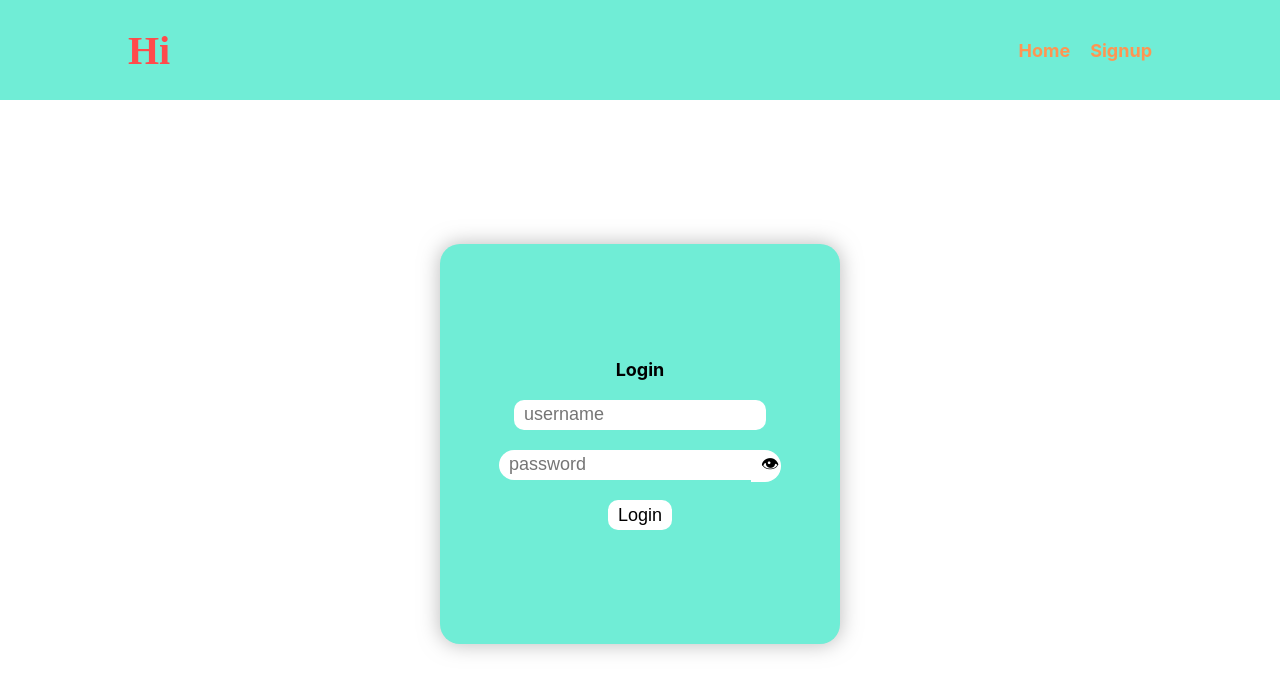
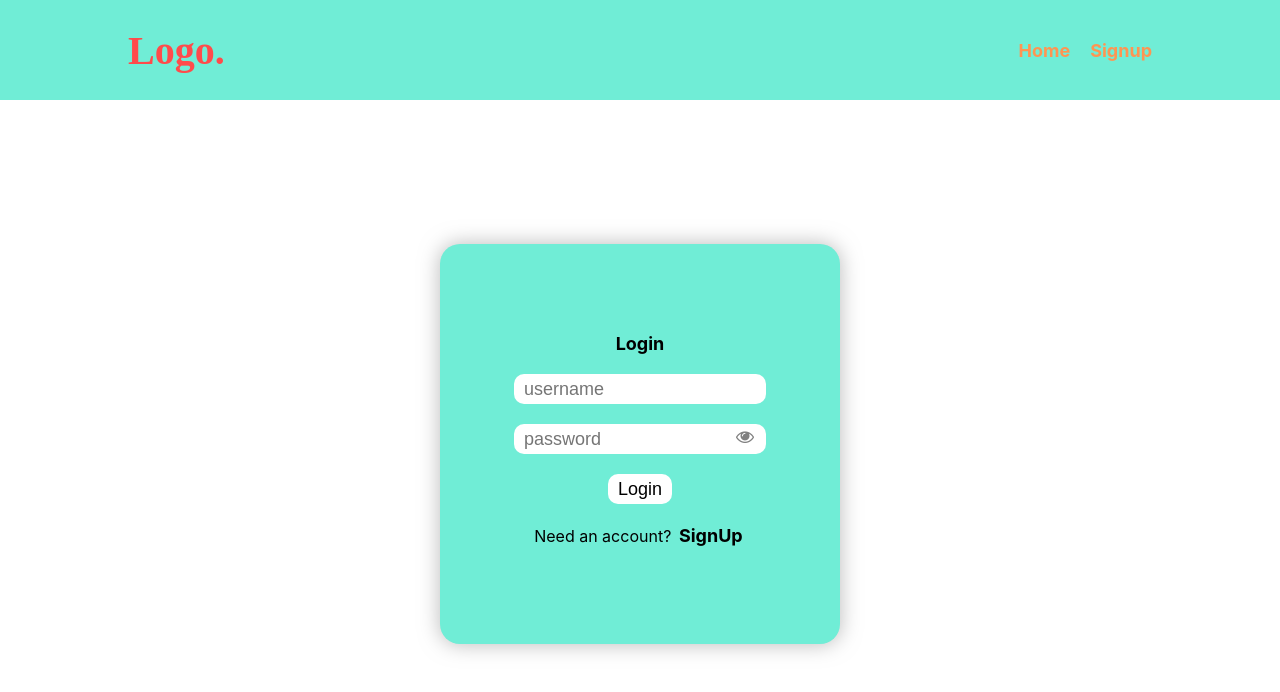
Before and after one commit to raja8807/shopping-react-app-new, a React (Create React App) app in the folder shopping-app/: page /cart in a window 1280 px wide. Shown: the top 692 px of the page. Built offline with nearby package versions, Linux system fonts and the light colour scheme; no server answers.

Commit message:
signup posted

```diff
--- a/shopping-app/src/components/header/Header.js
+++ b/shopping-app/src/components/header/Header.js
@@ -26,8 +26,9 @@ function Header(props) {
             <div className="container">
                 <div className="headerWrapper">
                     <div className="logo">
-                        <p>{"Hi "+currentUser}</p>
+                        <p>Logo.</p>
                     </div>
+                    {isLoggedIn && <p>Welcome {currentUser}</p>}
                     <nav>
                         <Link to="/">Home</Link>
                         <Link to='/signup'>Signup</Link>
--- a/shopping-app/src/components/login/login.css
+++ b/shopping-app/src/components/login/login.css
@@ -22,7 +22,7 @@
     flex-direction: column;
     text-align: center;
     box-shadow: 0px 0px 20px 1px rgba(128, 128, 128, 0.5);
-
+    position: relative;
 }
 
 .login h1{
@@ -59,20 +59,54 @@
 }
 
 #passwordInput{
-    border-radius: 20px 0px 0px 20px;
+    /* border-radius: 20px 0px 0px 20px; */
     margin: 20px 0px;
     /* height: 31px; */
 }
 
-.loginForm input[type="button"]{
+/* .loginForm input[type="button"]{
     width: 30px;
     border-radius: 0px 20px 20px 0px;
     background-color: white;
     margin-top: 1px;
     cursor: pointer;
     height: 32px;
+} */
+
+.eye{
+    background-color: white;
+    border-radius: 50%;
+    width: 20px;
+    height: 20px;
+    position: absolute;
+    right: 85px;
+    bottom: 198px;
+    cursor: pointer;
+    color: grey;
 }
 
-.loginForm input[type="button"]:hover{
-    background-color: grey;
+.eye:hover{
+    /* background-color: rgb(218, 218, 218); */
+    color: black;
+    transform: scale(1.1);
+
 }
+
+.needaccount{
+    font-size: 16px;
+}
+
+.needaccount span{
+    display: inline-block;
+    width: 70px;
+    height: 30px;
+    /* background-color: red; */
+}
+
+.needaccount span:hover{
+    transform: scale(1.1);
+}
+
+.signupLink{
+    font-weight: bolder;
+}
--- a/shopping-app/src/components/login/login.js
+++ b/shopping-app/src/components/login/login.js
@@ -1,16 +1,13 @@
 import './login.css'
 
 import { useEffect } from 'react';
-import { useNavigate } from "react-router-dom";
+import { useNavigate, Link } from "react-router-dom";
 
 import { useState } from 'react';
 
-import { AppContexts } from '../context'
-import { useContext } from 'react'
-
 function Login(props) {
 
-    // let navigateTo = useNavigate()
+    let navigateTo = useNavigate()
     // let users = useContext(AppContexts).users
     // let setUsers = useContext(AppContexts).setUsers
     const [chkField, setChk] = useState("input")
@@ -20,20 +17,16 @@ function Login(props) {
     const [users, setUsers] = useState([])
 
 
-    useEffect(()=>{
-        fetch('https://63106c3b826b98071a410ecf.mockapi.io/users').then((response)=>{
-          if(response.ok){
-            return response.json()
-          }
-          return false
-        }).then((users)=>{
-          setUsers((prev)=>{
-            return [...prev,...users]
-          })
-          console.log(users);
+    useEffect(() => {
+        fetch('https://63106c3b826b98071a410ecf.mockapi.io/users').then((response) => {
+            if (response.ok) {
+                return response.json()
+            }
+            return false
+        }).then((users) => {
+            setUsers([...users])
         })
-      },[])
-
+    }, [])
 
     function userNameHandler(event) {
         setUserName(event.target.value)
@@ -44,16 +37,15 @@ function Login(props) {
     }
 
     function loginHandler(event) {
+        // alert("ok")
         event.preventDefault()
         let thisUser = users.find((user) => {
-            console.log(user);
-            // console.log(user);
             return user.userName == userName
         })
         if (thisUser) {
             if (thisUser.password == password) {
+                navigateTo('/')
                 props.login(userName)
-
             }
         } else {
             setChk("input wrong")
@@ -79,9 +71,12 @@ function Login(props) {
                         <form onSubmit={loginHandler} className="loginForm">
                             <input type="text" className={chkField} id="usernameInput" placeholder='username' value={userName} onChange={userNameHandler} />
                             <input type={pwdType} placeholder='password' id="passwordInput" className={chkField} value={password} onChange={passwordHandler} />
-                            <input className='eye' type={"button"} value="&#128065;" onClick={tooglePwd} /> <br />
+                            <div className='eye' onClick={tooglePwd}><i className={pwdType == "text" ? "fa fa-eye-slash" : "fa fa-eye"}></i></div> <br />
                             <input type={"submit"} value='Login' id='loginBtn' />
+
                         </form>
+                        <br />
+                        <p className='needaccount'>Need an account? <span><Link className='signupLink' to={'/signup'}>SignUp</Link></span></p>
                     </div>
                 </div>
             </div>
--- a/shopping-app/src/components/signup/Signup.js
+++ b/shopping-app/src/components/signup/Signup.js
@@ -1,19 +1,20 @@
 import './Signup.css'
 
-import {AppContexts} from '../context'
-import {useContext} from 'react'
-import {useState} from 'react'
+import { AppContexts } from '../context'
+import { useContext, useState } from 'react'
+import { Link } from 'react-router-dom'
+
 
 function Signup() {
 
     let setUsers = useContext(AppContexts).setUsers
-    let users = useContext(AppContexts).users
+    // let users = useContext(AppContexts).users
 
     const [userName, setUserName] = useState("")
     const [password, setPassword] = useState("")
 
     // const [newUser , setNewUser] = useState({})
-    let newUser = {}
+    // let newUser = {}
 
     function userNameHandler(event) {
         setUserName(event.target.value)
@@ -27,16 +28,32 @@ function Signup() {
         event.preventDefault()
 
         if (password.length > 4) {
-            if(password == event.target[2].value){
+            let newUser = {}
+            if (password == event.target[2].value) {
                 newUser.userName = userName
                 newUser.password = password
-                setUsers((prev)=>{
-                    alert(userName + " signup sucessfull")
-                    return [...prev , newUser]
+                // setUsers((prev)=>{
+                //     alert(userName + " signup sucessfull")
+                //     return [...prev , newUser]
+                // })
+                fetch('https://63106c3b826b98071a410ecf.mockapi.io/users', {
+                    method: 'POST',
+                    headers: {
+                        'Content-Type': 'application/json'
+                    },
+                    body: JSON.stringify(newUser)
+                }).then((x) => {
+                    if (x.ok) {
+                        alert(newUser.userName + " Signup Successful")
+                    } else {
+                        alert("Sorry something went wrong")
+                    }
                 })
+            } else {
+                alert("password doesn't match")
             }
         } else {
-            alert("6 chars")
+            alert("password requires atleast 6 caharacters")
         }
         event.target[0].value = ""
         event.target[1].value = ""
@@ -48,13 +65,15 @@ function Signup() {
             <div className='container'>
                 <div className='loginWrapper'>
                     <div className='loginBox'>
-                        <h1>Signup</h1>
+                        <h1>SignUp</h1>
                         <form className="loginForm" onSubmit={signupHandler}>
-                            <input type={'text'} placeholder="Username" onChange={userNameHandler}/>
+                            <input type={'text'} placeholder="Username" onChange={userNameHandler} />
                             <input type={'password'} className="signUpPwd" onChange={passwordHandler} placeholder='Password' />
-                            <input type={'password'} placeholder='Confirm Password' /><br/>
+                            <input type={'password'} placeholder='Confirm Password' /><br />
                             <input type={'submit'} className="signUpBtn" value={'Signup'} />
                         </form>
+                        <br/>
+                        <p className='needaccount'>Already have an account?<span><Link className='signupLink' to={'/login'}>Login</Link></span></p>
                     </div>
                 </div>
             </div>
```
